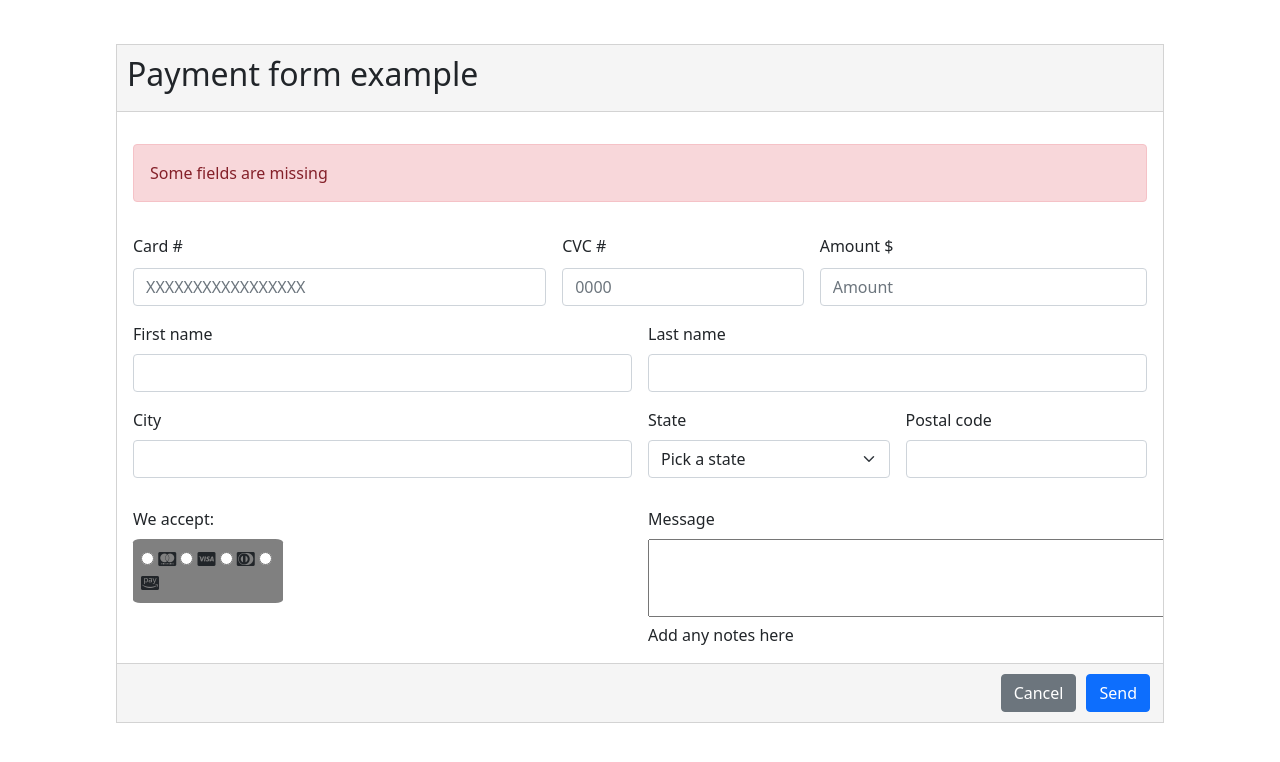
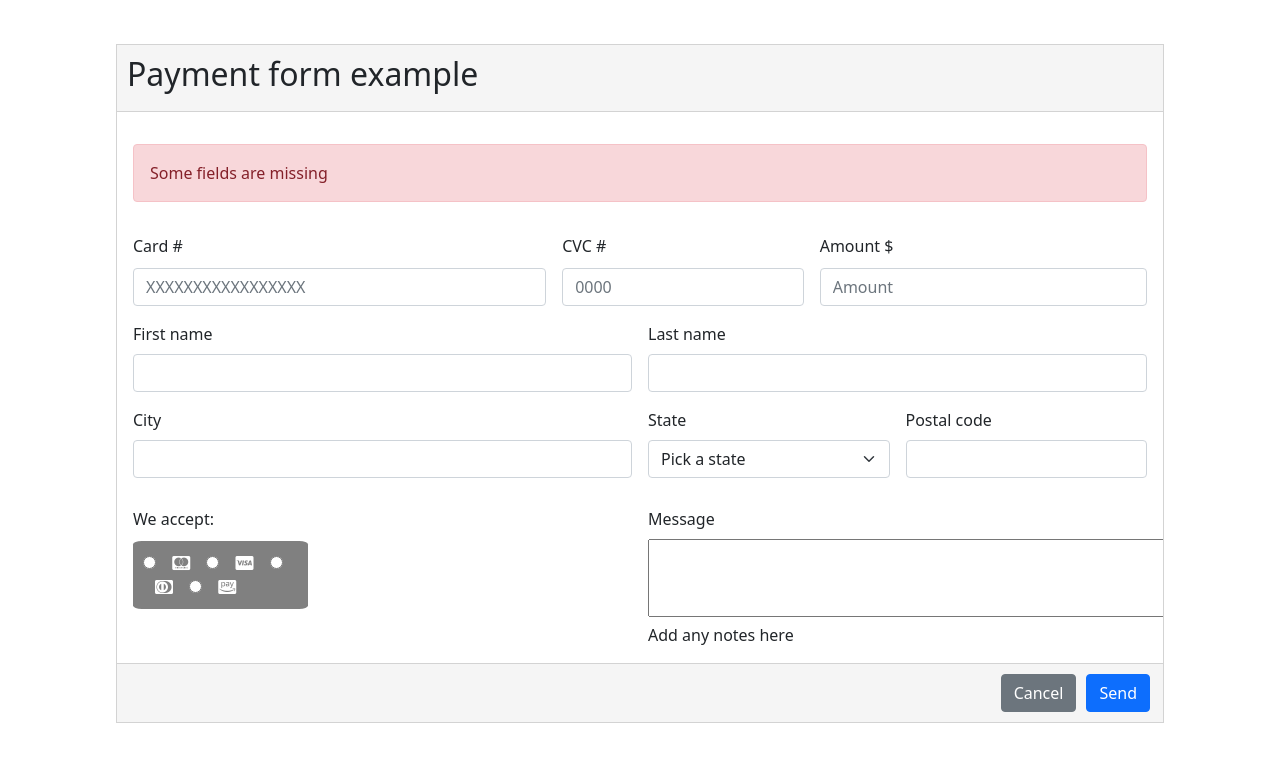
Before and after one commit to Demian-Sotomayor/HTML5-form-DS, a plain HTML site: page index.html in a window 1280 px wide. Drawn offline with nearby package versions, Linux system fonts and the light colour scheme.

Commit message:
Solucionando error icons font-awesome

```diff
--- a/index.html
+++ b/index.html
@@ -87,7 +87,7 @@
 
 
                         <div class="col-md-6 visa">
-                            <label for="visa" class="mb-2">We accept:</label>
+                            <label for="visa" class="col-md-12">We accept:</label>
                             <div class="methods">
                                 <input type="radio" name="methods" id="">
                                 <i class="fa-brands fa-cc-mastercard"></i>
@@ -118,6 +118,7 @@
             </form>
 
     </div>
+
     <script src="https://kit.fontawesome.com/96b7d82f6e.js" crossorigin="anonymous"></script>
     <script src="https://cdn.jsdelivr.net/npm/bootstrap@5.0.2/dist/js/bootstrap.bundle.min.js" integrity="sha384-MrcW6ZMFYlzcLA8Nl+NtUVF0sA7MsXsP1UyJoMp4YLEuNSfAP+JcXn/tWtIaxVXM" crossorigin="anonymous"></script>
     <script src="https://cdn.jsdelivr.net/npm/@popperjs/core@2.9.2/dist/umd/popper.min.js" integrity="sha384-IQsoLXl5PILFhosVNubq5LC7Qb9DXgDA9i+tQ8Zj3iwWAwPtgFTxbJ8NT4GN1R8p" crossorigin="anonymous"></script>
--- a/styles.css
+++ b/styles.css
@@ -67,7 +67,15 @@ form {
 
 .methods {
     background: grey;
-    width: 30%;
-    padding: 8px;
+    width: 35%;
+    padding: 10px;
     border-radius: 5%;
+    display: inline-block;
+    margin: 10px 0;
 }
+
+i {
+    color: white;
+    padding: 0 10px;
+    margin: 0 2px;
+}
```
